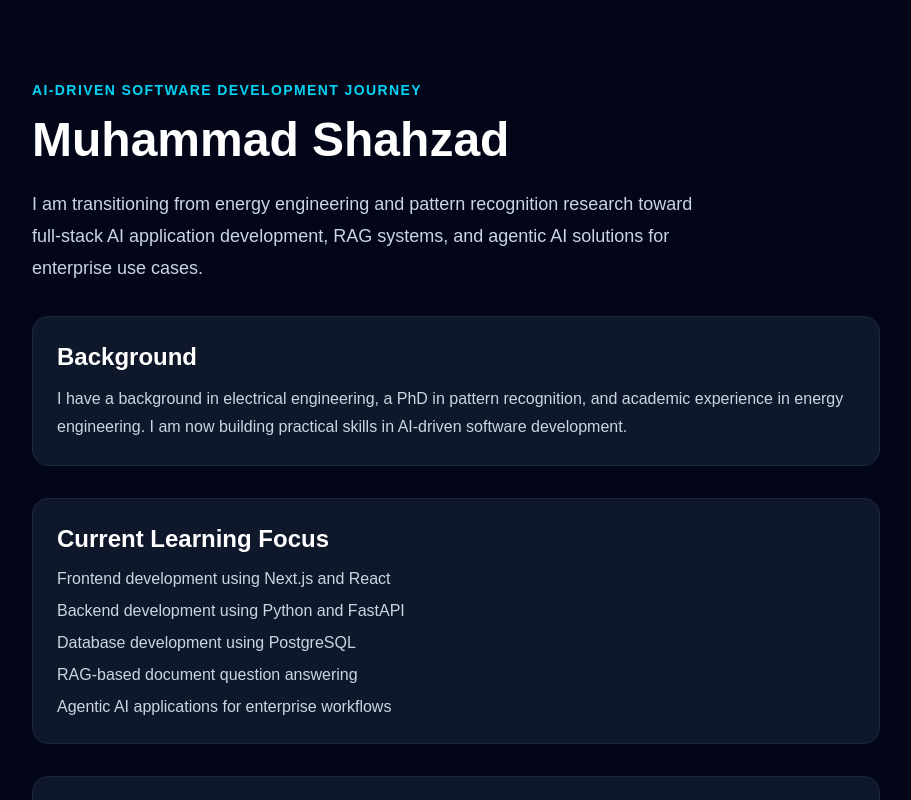
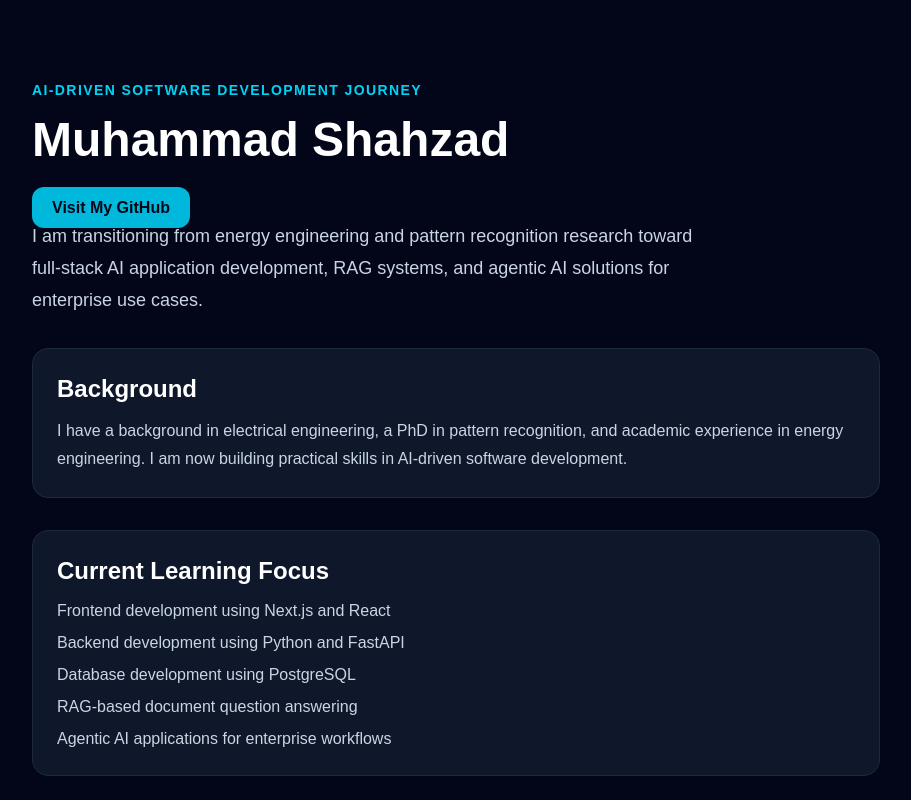
Before and after one commit to HadiShahzad/ai-developer-portfolio, a Next.js app: page / in a window 1280 px wide. Shown: the top 800 px of the page, without its empty margins (184-1095 px from the left). Built offline with nearby package versions, Linux system fonts and the light colour scheme.

Commit message:
Add GitHub profile link

```diff
--- a/app/page.tsx
+++ b/app/page.tsx
@@ -9,7 +9,16 @@ export default function Home() {
         <h1 className="mb-6 text-5xl font-bold">
           Muhammad Shahzad
         </h1>
-
+        <div className="mt-8">
+          <a
+            href="https://github.com/HadiShahzad"
+            target="_blank"
+            rel="noopener noreferrer"
+            className="rounded-xl bg-cyan-500 px-5 py-3 font-semibold text-slate-950 transition hover:bg-cyan-400"
+          >
+            Visit My GitHub
+          </a>
+        </div>
         <p className="max-w-2xl text-lg leading-8 text-slate-300">
           I am transitioning from energy engineering and pattern recognition
           research toward full-stack AI application development, RAG systems,
```
